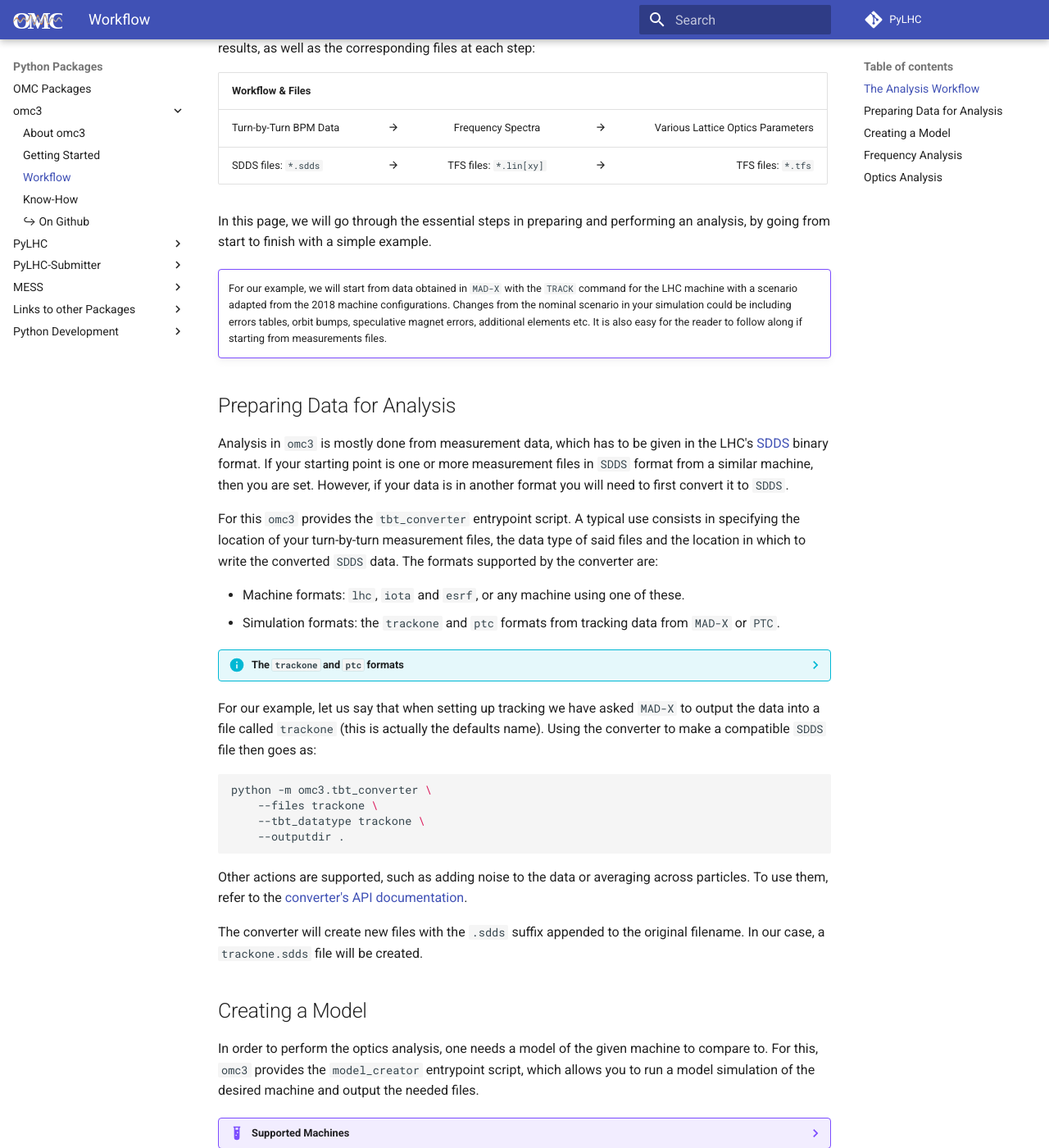
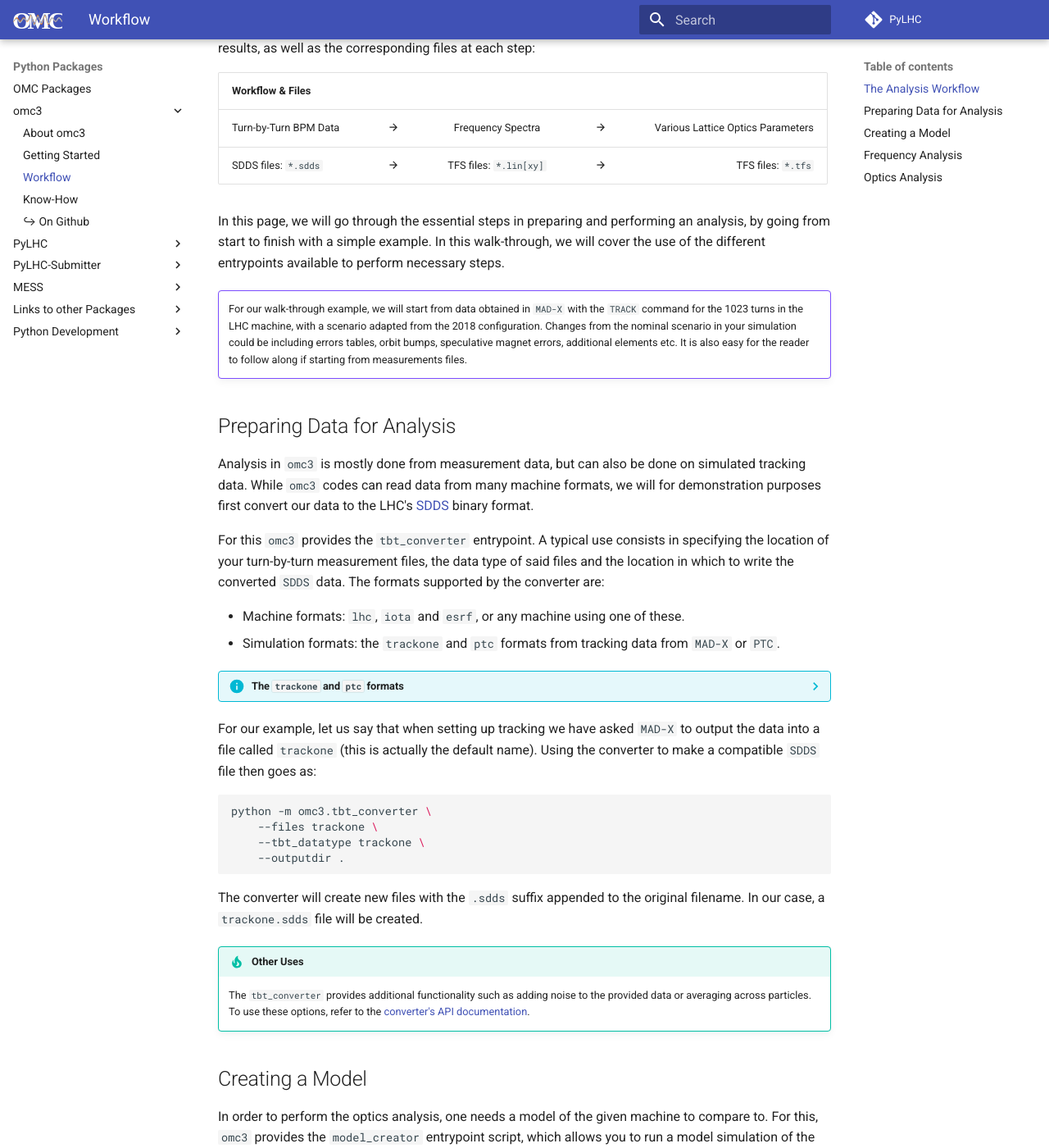
Before and after one commit to pylhc/pylhc.github.io, an MkDocs documentation site: the page built from docs/packages/omc3/workflow.md, in a window 1280 px wide and 1400 px high, scrolled down 402 px. Shown: the whole window at 82% size. Built offline with MkDocs 1.6.1 and Material for MkDocs 9.7.7, drawn with Linux system fonts in a browser that asks for light colours; some of the changed text lies outside the part shown.

Commit message:
#47 changes from michael's feedback

````diff
--- a/docs/packages/omc3/workflow.md
+++ b/docs/packages/omc3/workflow.md
@@ -14,19 +14,19 @@
 | SDDS files:  `*.sdds`  | :material-arrow-right: | TFS files: `*.lin[xy]` | :material-arrow-right: | TFS files: `*.tfs`                |
 
 In this page, we will go through the essential steps in preparing and performing an analysis, by going from start to finish with a simple example.
+In this walk-through, we will cover the use of the different entrypoints available to perform necessary steps.
 
 !!! example  ""
-    For our example, we will start from data obtained in `MAD-X` with the `TRACK` command for the LHC machine with a scenario adapted from the 2018 machine configurations.
+    For our walk-through example, we will start from data obtained in `MAD-X` with the `TRACK` command for the 1023 turns in the LHC machine, with a scenario adapted from the 2018 configuration.
     Changes from the nominal scenario in your simulation could be including errors tables, orbit bumps, speculative magnet errors, additional elements etc.
     It is also easy for the reader to follow along if starting from measurements files.
 
 ## Preparing Data for Analysis
 
-Analysis in `omc3` is mostly done from measurement data, which has to be given in the LHC's [SDDS][sdds] binary format.
-If your starting point is one or more measurement files in `SDDS` format from a similar machine, then you are set.
-However, if your data is in another format you will need to first convert it to `SDDS`.
+Analysis in `omc3` is mostly done from measurement data, but can also be done on simulated tracking data.
+While `omc3` codes can read data from many machine formats, we will for demonstration purposes first convert our data to the LHC's [SDDS][sdds] binary format.
 
-For this `omc3` provides the `tbt_converter` entrypoint script.
+For this `omc3` provides the `tbt_converter` entrypoint.
 A typical use consists in specifying the location of your turn-by-turn measurement files, the data type of said files and the location in which to write the converted `SDDS` data.
 The formats supported by the converter are:
 
@@ -34,11 +34,11 @@
 - Simulation formats: the `trackone` and `ptc` formats from tracking data from `MAD-X` or `PTC`.
 
 ??? info "The `trackone` and `ptc` formats"
-    What is referred to here as the `trackone` or `ptc` format is obtained by giving the `DUMP` and `ONETABLE` options to the `TRACK` or `PTC_TRACK` commands (respectively) in `MAD-X`.
+    What is referred to here as the `trackone` or `ptc` format is obtained by giving the `DUMP` and `ONETABLE` options to the `TRACK` or `PTC_TRACK` commands, respectively, in `MAD-X`.
     This way, all tracking data is written to a single file on disk, which you can feed to the `tbt_converter`.
     Remembering which tracking module was used is important as `PTC_TRACK` does not write in the same format as `MAD-X`'s `TRACK`.
 
-For our example, let us say that when setting up tracking we have asked `MAD-X` to output the data into a file called `trackone` (this is actually the defaults name).
+For our example, let us say that when setting up tracking we have asked `MAD-X` to output the data into a file called `trackone` (this is actually the default name).
 Using the converter to make a compatible `SDDS` file then goes as:
 ```bash
 python -m omc3.tbt_converter \
@@ -47,11 +47,12 @@
     --outputdir .
 ```
 
-Other actions are supported, such as adding noise to the data or averaging across particles.
-To use them, refer to the [converter's API documentation][tbt_converter].
-
 The converter will create new files with the `.sdds` suffix appended to the original filename.
 In our case, a `trackone.sdds` file will be created.
+
+!!! tip "Other Uses"
+    The `tbt_converter` provides additional functionality such as adding noise to the provided data or averaging across particles.
+    To use these options, refer to the [converter's API documentation][tbt_converter].
 
 ## Creating a Model
 
@@ -59,18 +60,20 @@
 For this, `omc3` provides the `model_creator` entrypoint script, which allows you to run a model simulation of the desired machine and output the needed files.
 
 ??? example "Supported Machines"
-    The supported machines for model creation are `lhc`, `ps`, `esrf`, `psbooster`, `skekb`, `JPARC`, `petra` and `iota`.
-    It is possible to extend this list by defining an `Accelerator` class and a model creator for your machine.
+    The out-of-the-box supported machines for model creation are `lhc`, `ps` and `psbooster`, machines we work on.
+    While the `skekb`, `JPARC`, `petra` and `iota` have accelerator classes, no model creator has been implemented for them yet.
+    It is possible to extend this list for your machine by defining an appropriate `Accelerator` class as well as a model creator.
     See [this guide][new_machine_guide] for implementation steps.
 
 In our example, we would like to compare our data to the nominal model of the 2018 LHC.
 Using the script to create a nominal model of the 2018 LHCB1, with the machine configuration defined in `opticsfile.22`, goes as:
 ```bash
-python -m omc3.model_creator.py \
+python -m omc3.model_creator \
     --accel lhc \
     --type nominal \
     --year 2018 \
     --beam 1 \
+    --energy 6.5 \
     --nat_tunes 62.31 60.32 \
     --modifiers opticsfile.22 \
     --outputdir lhc_model
@@ -82,18 +85,24 @@
 The model creation runs a `MAD-X` scenario and outputs the relevant twiss results to the desired directory.
 Running `ls lhc_model/` yields:
 ```bash
-macros			twiss.dat		twiss_elements.dat
+b2_errors.tfs		error_deffs.txt		    macros			twiss_elements.dat
+b2_settings.madx	job.create_model.madx	twiss.dat
 ```
+
+!!! question "What is a Model?"
+    As one can see, a "model" is essentially one or more TFS files with optics functions at BPMs (`twiss.dat`) and elements (`twiss_elements.dat`), other files being here for the user to understand or reproduce the result.
+    Had we created a driven model, then an additional `twiss_ac.dat` or `twiss_adt.dat` file would have been created, with optics functions at BPMs while driving the beam.
+    One can create their own models without the `model_creator` should they want to, as it only acts as a convenience wrapper.
 
 ## Frequency Analysis
 
 Once measurement or simulation is in the appropriate format, the first step as seen in the table above consists in a harmonic analysis of the data.
-To do so, `omc3` provides the `hole_in_one` entrypoint script, which will perform harmonic analysis of the data when provided with the `--harpy` flag.
+To do so, `omc3` provides the `hole_in_one` entrypoint, which will perform frequency analysis of the data when provided with the `--harpy` flag.
 
 The script provides options involved in both data cleaning and parameter tweaking for the harmonic analysis, which is useful when you have relevant information about your measurements.
 To use these, refer to the `Harpy Kwargs` in the [hole_in_one API documentation][hole_in_one_harpy].
 
-In our example we will leave these to their default values to keep the analysis simple, and that `harpy` outputs all the computed results.
+In our example we will leave most of these to their default values to keep the analysis simple, but ask from `harpy` to output all computed results.
 Running the frequency analysis then goes as:
 ```bash
 python -m omc3.hole_in_one --harpy \
@@ -107,11 +116,11 @@
 
 ??? warning "Memory Requirements"
     During frequency analysis, `harpy` makes use of zero padding (with by default $2^{20}$ zeros) to improve the accuracy of results.
-    In turn, the padded arrays become consequent and, coupled with a high number of observation points, processing will require a substantial amount of RAM - easily into the few GBs range.
+    In turn, the padded arrays become consequent and, coupled with a high number of observation points, processing will require a substantial amount of RAM - well into the few GBs range for our example.
 
     When running on limiting hardware, one can change the amount of zero padding with the `--turn_bits` flag for `harpy`.
     It is important however to remember that decreasing this number will reduce the accuracy of the results, since it increases the range between detected frequencies.
-    Refer to the [API documentation][hole_iin_one_harpy] for details that could help in determining which number to use.
+    Refer to the [hole_in_one API documentation][hole_in_one_harpy] for details that could help in determining which number to use.
 
 In the output directory, `harpy` will create TFS files with the results of the analysis for both good BPMs and identified bad BPMs.
 The filenames are determined by appending the appropriate suffixes to the entry files.
````
